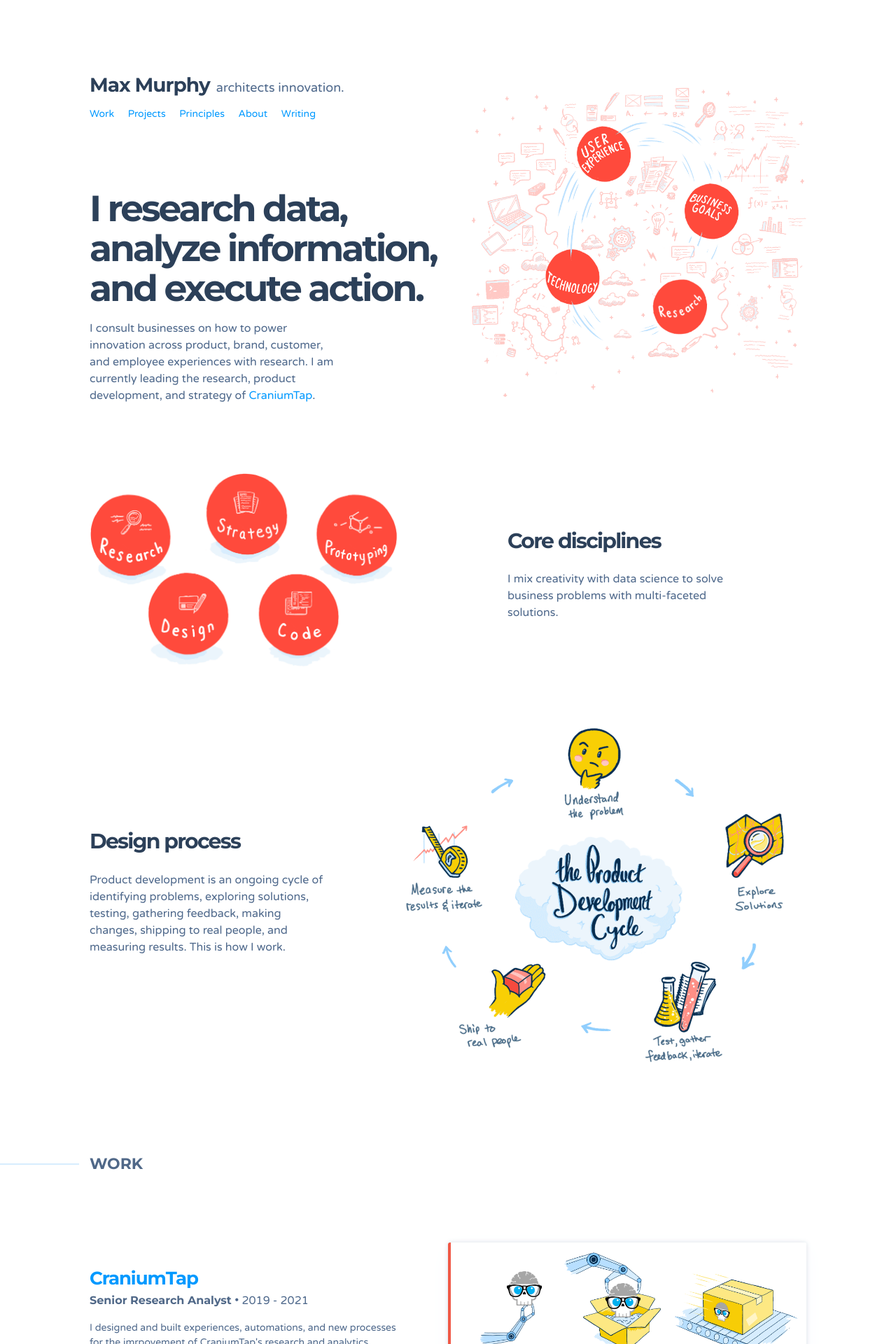
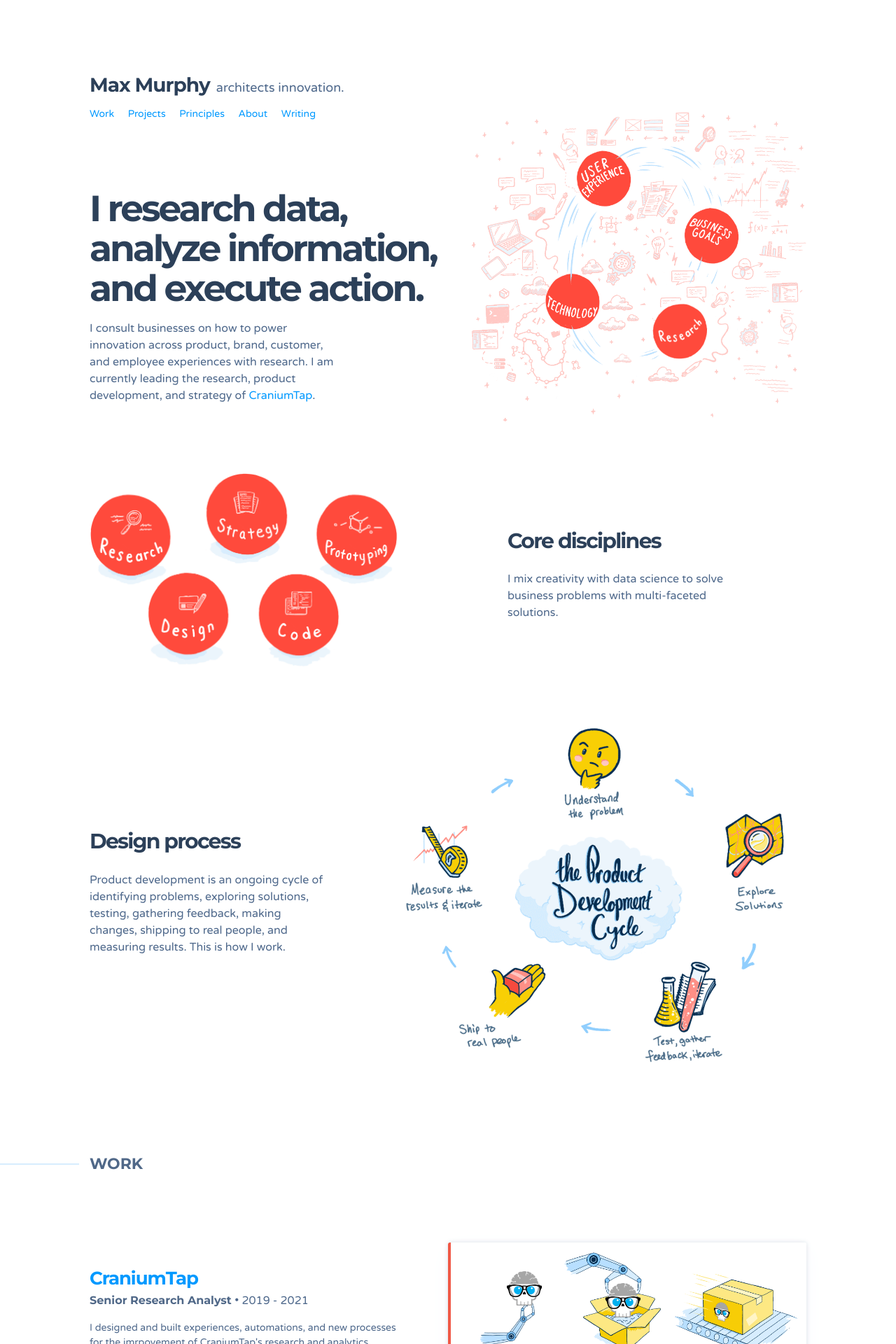
Before and after one commit to zenifold/max_page, a Jekyll site: the page built from index.html, in a window 1280 px wide. Shown: the top 1920 px of the page at 70% size. Built offline with Jekyll 4.4.1, drawn with Linux system fonts in a browser that asks for light colours; some web fonts are replaced.

Commit message:
Update _home.scss

```diff
--- a/_sass/includes/_home.scss
+++ b/_sass/includes/_home.scss
@@ -65,7 +65,7 @@
 }
 
 .intro-img-primary {
-  top: 125px;
+  top: 160px;
   @media (max-width: 920px) {
     //top: 30px;
   }
```
